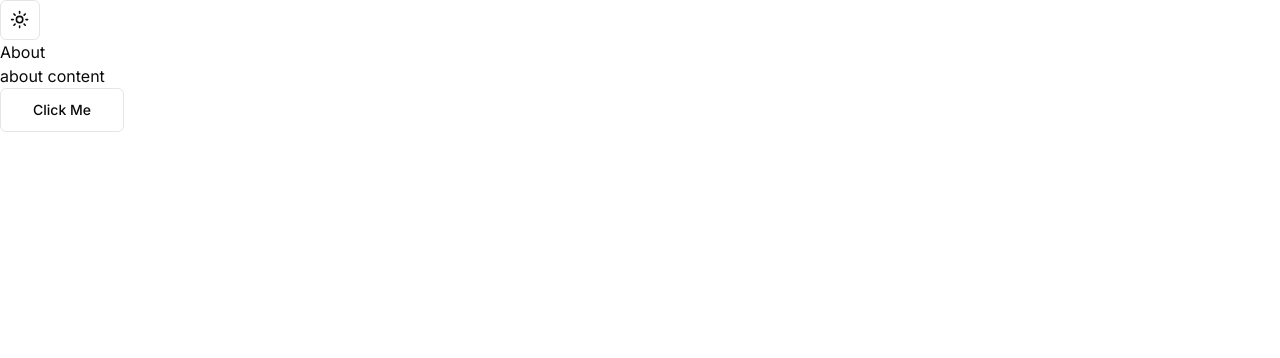
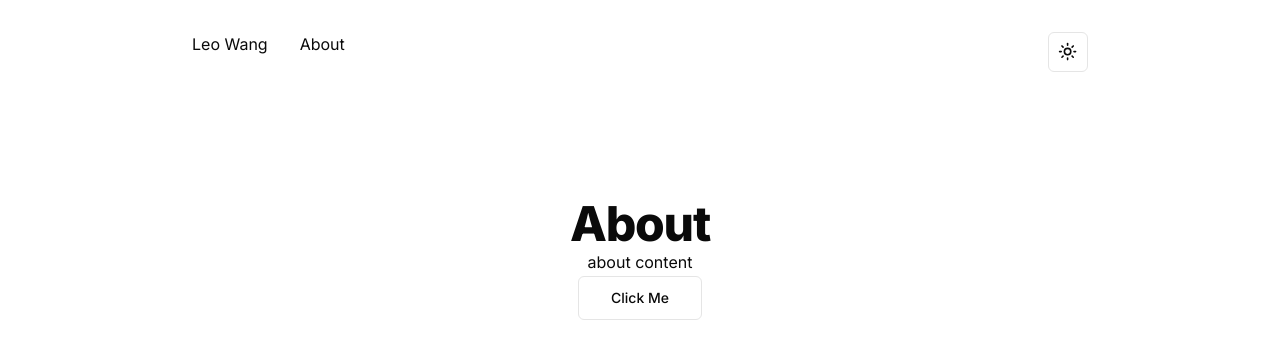
Before and after one commit to wangrunlin/next-shadcn-ui-ts, a Next.js app: page /about in a window 1280 px wide. Shown: the top 358 px of the page. Built offline with nearby package versions, Linux system fonts and the light colour scheme.

Commit message:
feat: update style

```diff
--- a/src/app/about/page.tsx
+++ b/src/app/about/page.tsx
@@ -1,6 +1,6 @@
 "use client";
 
-import { ModeToggle } from "@/components/mode-toggle";
+import { TypographyH1, TypographyP } from "@/components/typography";
 import { Button } from "@/components/ui/button";
 
 const clickHandler = () => {
@@ -9,18 +9,15 @@ const clickHandler = () => {
 
 export default function About() {
   return (
-    <>
-      <div>
-        <ModeToggle />
-      </div>
-      <h1>About</h1>
+    <main className="text-center p-32">
+      <TypographyH1>About</TypographyH1>
       <footer>
-        <p>about content</p>
+        <TypographyP>about content</TypographyP>
 
         <Button variant="outline" size="lg" onClick={clickHandler}>
           Click Me
         </Button>
       </footer>
-    </>
+    </main>
   );
 }
--- a/src/app/helloworld/page.tsx
+++ b/src/app/helloworld/page.tsx
@@ -1,7 +1,3 @@
 export default function HelloWorld() {
-  return (
-    <>
-      <h1>Hello World</h1>
-    </>
-  );
+  return <h1 className="text-center pt-32">Hello World</h1>;
 }
--- a/src/app/layout.tsx
+++ b/src/app/layout.tsx
@@ -5,6 +5,9 @@ import { cn } from "@/lib/utils";
 import { ThemeProvider } from "@/components/theme-provider";
 
 import "./globals.css";
+import { ModeToggle } from "@/components/mode-toggle";
+import { TypographyP } from "@/components/typography";
+import Link from "next/link";
 
 const fontSans = FontSans({
   subsets: ["latin"],
@@ -35,6 +38,18 @@ export default function RootLayout({
           enableSystem
           disableTransitionOnChange
         >
+          <header className="sticky top-0 flex justify-between pt-8 px-48 border-collapse">
+            <nav className="space-x-8">
+              <Link href="/">
+                <span>Leo Wang</span>
+              </Link>
+              <Link href="/about">
+                <span>About</span>
+              </Link>
+            </nav>
+            <ModeToggle />
+          </header>
+
           {children}
         </ThemeProvider>
       </body>
--- /dev/null
+++ b/src/components/typography.tsx
@@ -0,0 +1,27 @@
+import { FC, PropsWithChildren } from "react";
+
+type TypographyProps = PropsWithChildren<{ className?: string }>;
+
+export const TypographyH1: FC<TypographyProps> = ({ children, className }) => {
+  return (
+    <h1
+      className={`scroll-m-20 text-4xl font-extrabold tracking-tight lg:text-5xl ${
+        className ?? ""
+      }`}
+    >
+      {children}
+    </h1>
+  );
+};
+
+export const TypographyH2: FC<TypographyProps> = ({ children }) => {
+  return (
+    <h2 className="scroll-m-20 border-b pb-2 text-3xl font-semibold tracking-tight first:mt-0">
+      {children}
+    </h2>
+  );
+};
+
+export const TypographyP: FC<TypographyProps> = ({ children }) => {
+  return <p className="leading-7 [&:not(:first-child)]:mt-6">{children}</p>;
+};
```
Also changed, not shown: src/app/page.tsx (+7 -7 lines).
